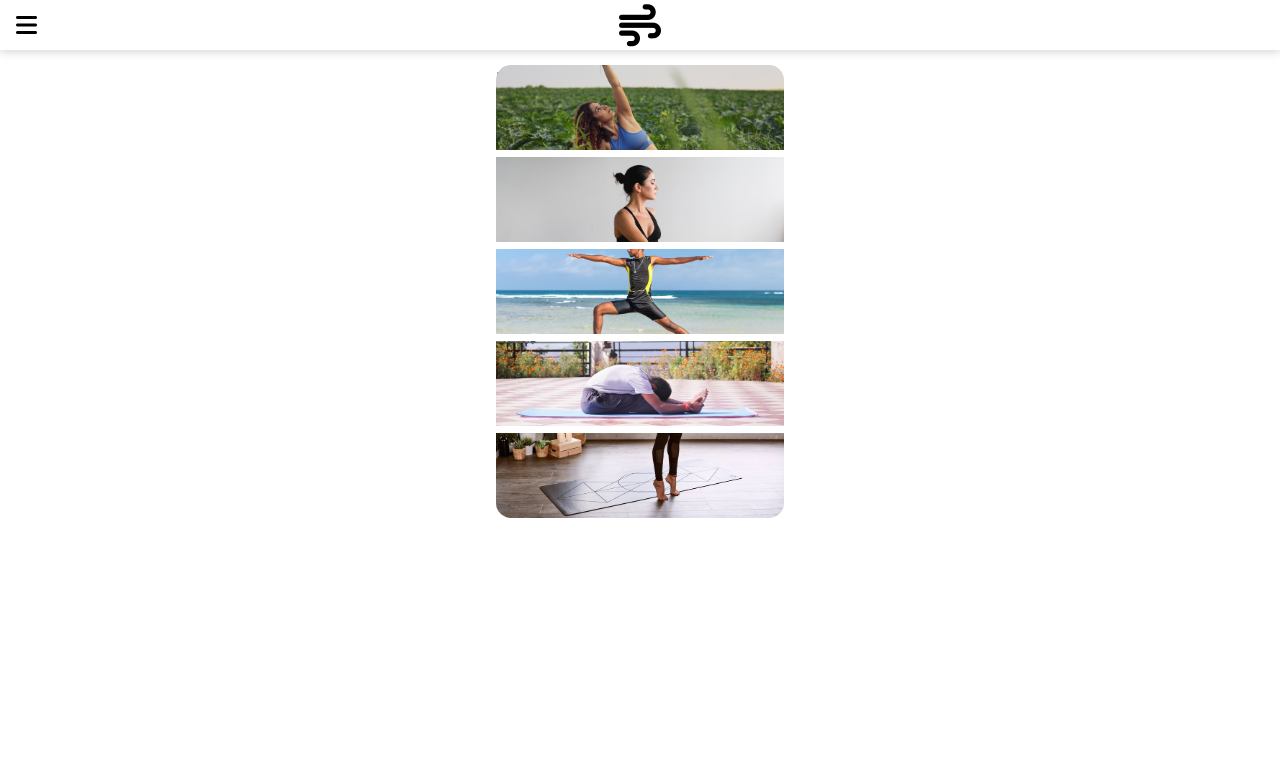
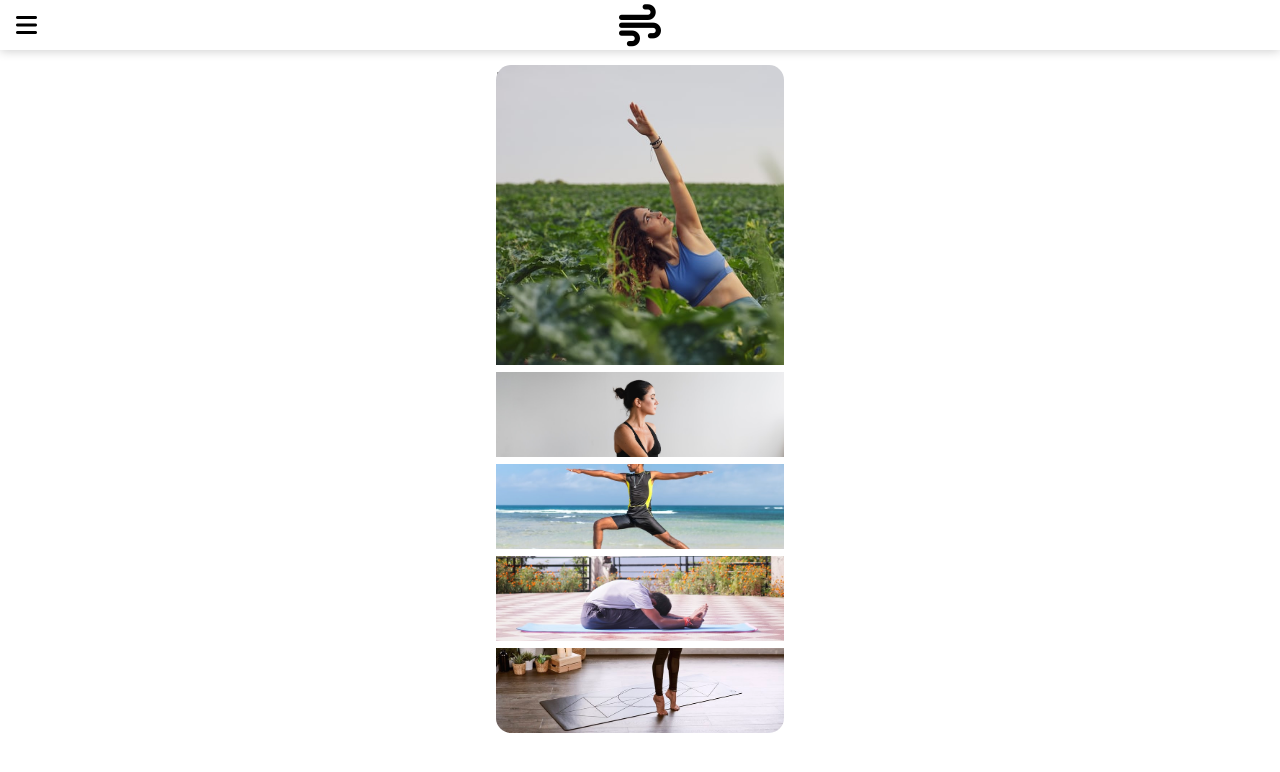
Before and after one commit to mmyeon/free-yoga-camp, a React (Create React App) app: page / in a window 1280 px wide. Shown: the top 772 px of the page. Built offline with nearby package versions, Linux system fonts and the light colour scheme.

Commit message:
목,어깨 요가가 항상 열려있도록 useState 초기값 변경

```diff
--- a/src/components/Main.jsx
+++ b/src/components/Main.jsx
@@ -4,7 +4,7 @@ import Item from "./Item";
 import "./Main.scss";
 
 const Main = () => {
-  const [activeItemId, setActiveItemId] = useState("");
+  const [activeItemId, setActiveItemId] = useState("neck");
 
   return (
     <div className="item-container">
```
